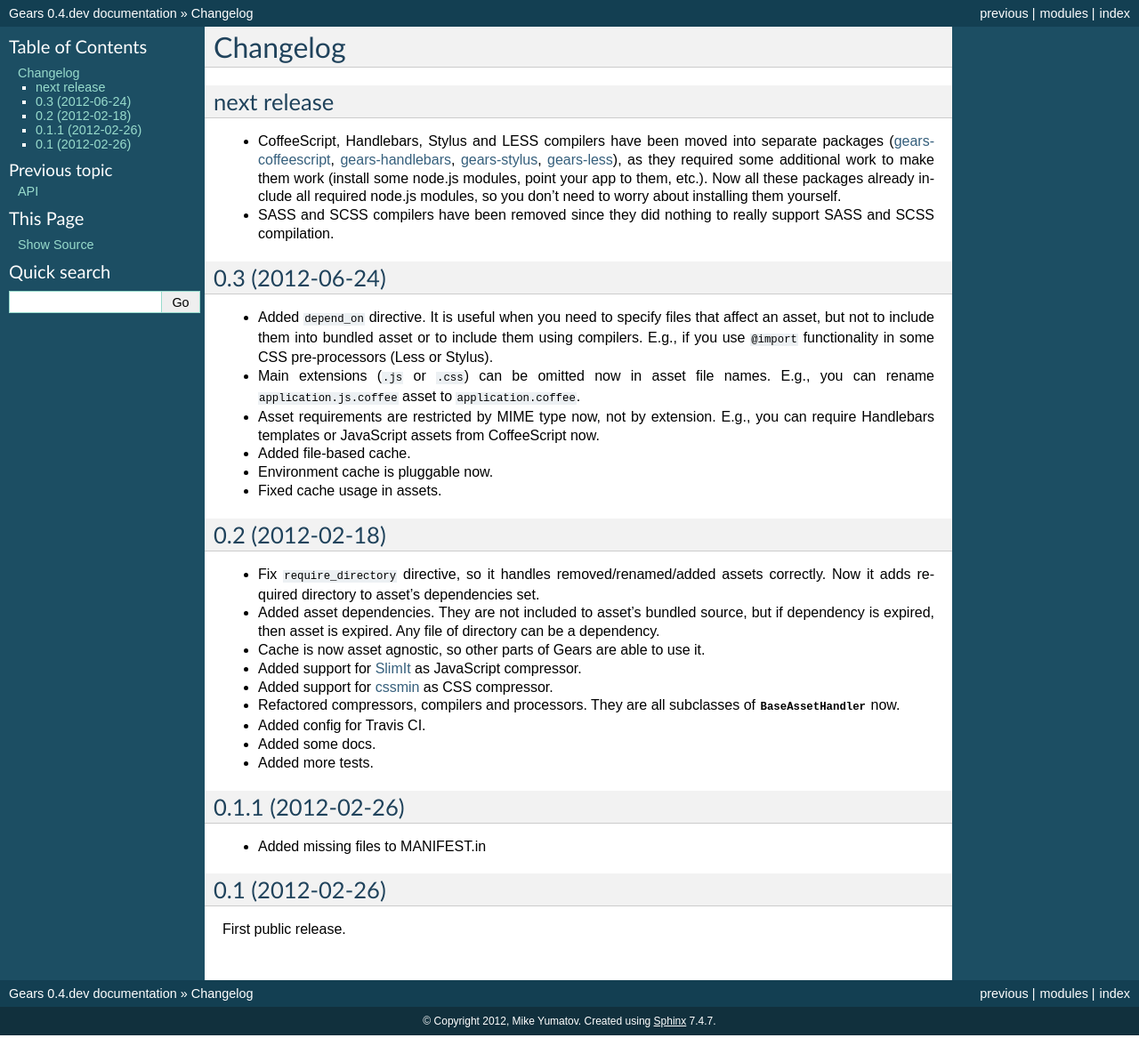
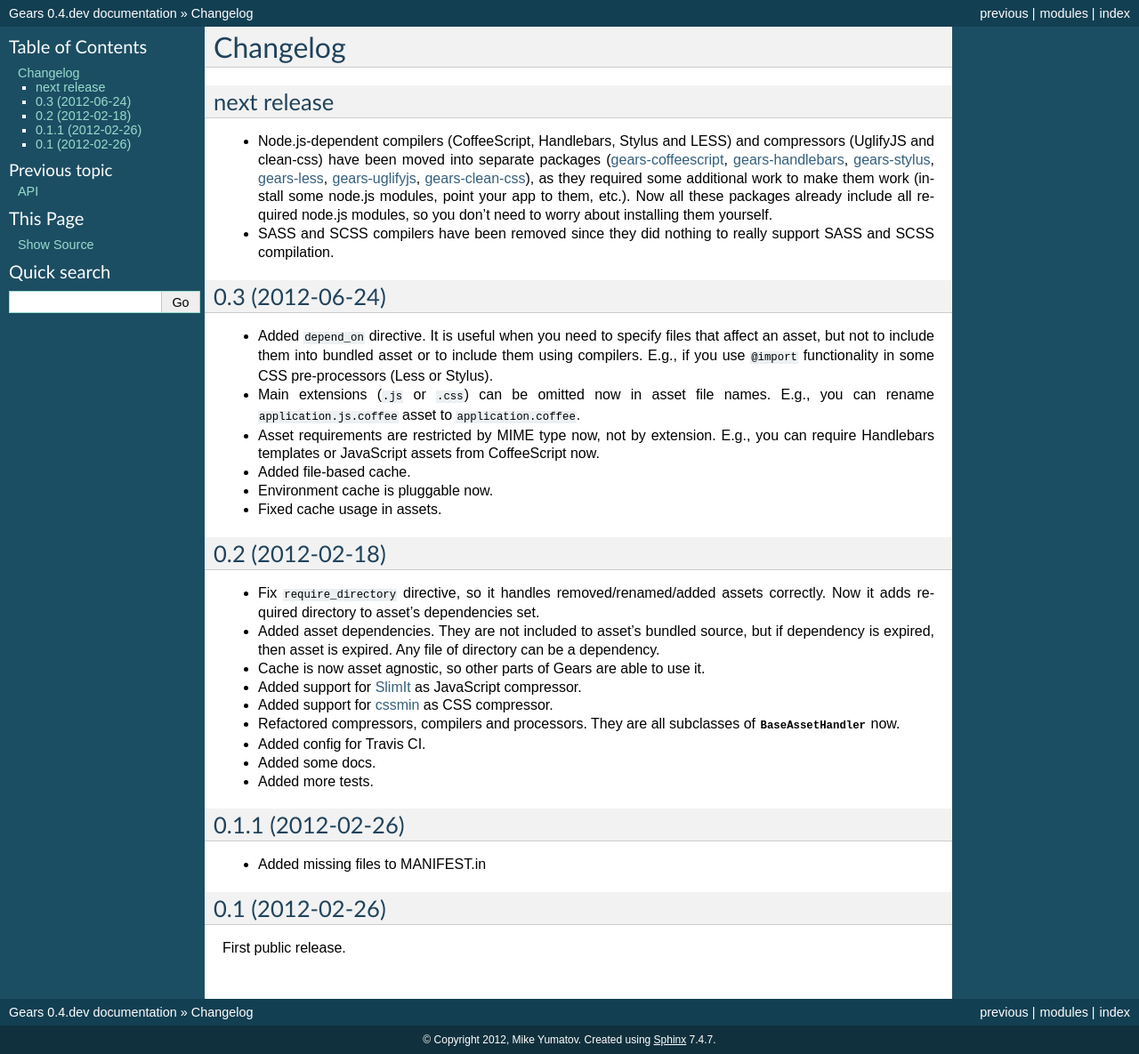
Before and after one commit to gears/gears, a Sphinx documentation site: the page built from docs/changelog.rst, in a window 1280 px wide. Shown: the whole page at 89% size. Built offline with Sphinx 7.4.7, drawn with Linux system fonts in a browser that asks for light colours; before the commit the page ends 1164 px from its top, so only the background shows below that.

Commit message:
Move node.js-dependent compressors into separate packages

```diff
--- a/docs/changelog.rst
+++ b/docs/changelog.rst
@@ -4,12 +4,13 @@ Changelog
 next release
 ------------
 
-- CoffeeScript, Handlebars, Stylus and LESS compilers have been moved into
-  separate packages (gears-coffeescript_, gears-handlebars_, gears-stylus_,
-  gears-less_), as they required some additional work to make them work
-  (install some node.js modules, point your app to them, etc.). Now all these
-  packages already include all required node.js modules, so you don't need to
-  worry about installing them yourself.
+- Node.js-dependent compilers (CoffeeScript, Handlebars, Stylus and LESS) and
+  compressors (UglifyJS and clean-css) have been moved into separate packages
+  (gears-coffeescript_, gears-handlebars_, gears-stylus_, gears-less_,
+  gears-uglifyjs_, gears-clean-css_), as they required some additional work to
+  make them work (install some node.js modules, point your app to them, etc.).
+  Now all these packages already include all required node.js modules, so you
+  don't need to worry about installing them yourself.
 
 - SASS and SCSS compilers have been removed since they did nothing to really
   support SASS and SCSS compilation.
@@ -77,5 +78,8 @@ First public release.
 .. _gears-handlebars: https://github.com/gears/gears-handlebars
 .. _gears-coffeescript: https://github.com/gears/gears-coffeescript
 
+.. _gears-uglifyjs: https://github.com/gears/gears-uglifyjs
+.. _gears-clean-css: https://github.com/gears/gears-clean-css
+
 .. _SlimIt: http://slimit.org/
 .. _cssmin: https://github.com/zacharyvoase/cssmin
```
Also changed, not shown: README.rst (+12 -5 lines), docs/installation.rst (+7 -3 lines), 5 other files.
